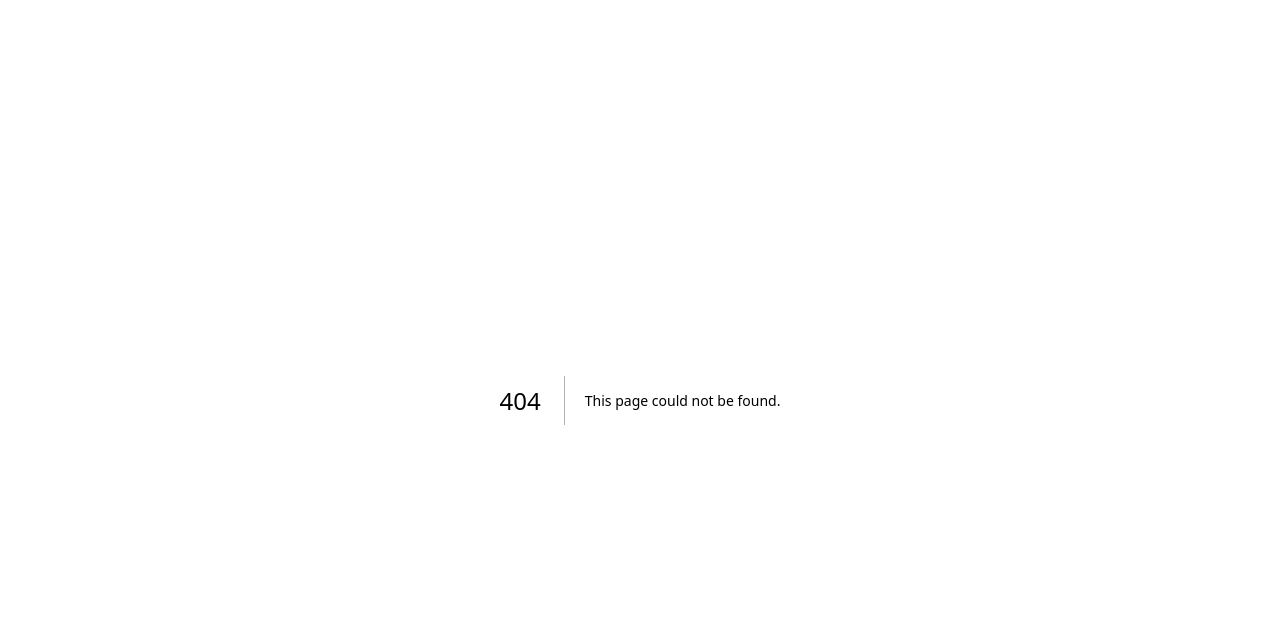
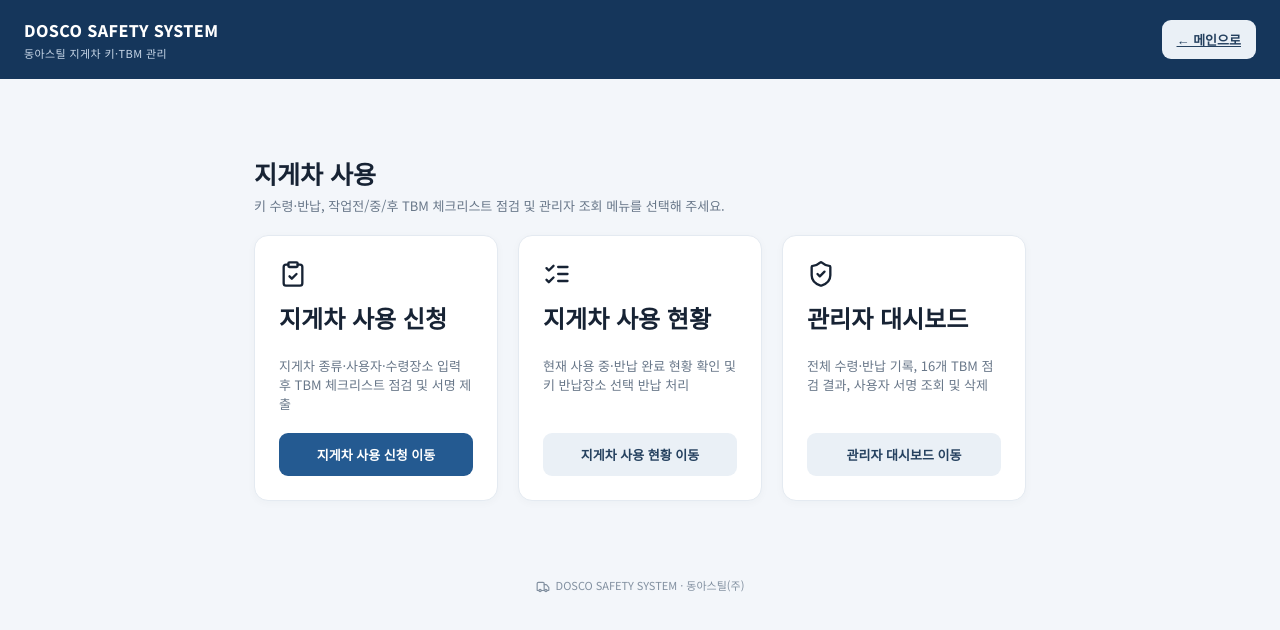
Before and after one commit to seongchangbaik-ship-it/DOSCO_TBM_SYSTEM, a Next.js app: page /forklift-main in a window 1280 px wide. Before the commit this address had no page. Shown: the top 630 px of the page. Built offline with nearby package versions, Linux system fonts and the light colour scheme.

Commit message:
Move forklift sub-menus into /forklift-main hub

```diff
--- /dev/null
+++ b/app/forklift-main/page.tsx
@@ -0,0 +1,114 @@
+import Link from "next/link";
+import { Truck, ClipboardCheck, ListChecks, ShieldCheck } from "lucide-react";
+
+export default function ForkliftMainPage() {
+  return (
+    <>
+      <header className="topbar">
+        <div className="brand">
+          DOSCO SAFETY SYSTEM
+          <small>동아스틸 지게차 키·TBM 관리</small>
+        </div>
+        <Link href="/" className="btn secondary">
+          ← 메인으로
+        </Link>
+      </header>
+
+      <main className="shell" style={{ maxWidth: 820, paddingTop: 48 }}>
+        <div className="pagehead">
+          <div>
+            <h1>지게차 사용</h1>
+            <div className="muted">
+              키 수령·반납, 작업전/중/후 TBM 체크리스트 점검 및 관리자 조회 메뉴를 선택해 주세요.
+            </div>
+          </div>
+        </div>
+
+        <div
+          className="grid"
+          style={{
+            gridTemplateColumns: "repeat(auto-fit, minmax(240px, 1fr))",
+            gap: 20,
+          }}
+        >
+          <div
+            className="card"
+            style={{ padding: 24, display: "flex", flexDirection: "column" }}
+          >
+            <ClipboardCheck size={28} />
+            <h2 style={{ marginTop: 12, marginBottom: 8 }}>지게차 사용 신청</h2>
+            <p className="muted" style={{ marginBottom: 20 }}>
+              지게차 종류·사용자·수령장소 입력 후 TBM 체크리스트 점검 및 서명 제출
+            </p>
+            <Link
+              className="btn"
+              href="/forklift"
+              style={{
+                display: "block",
+                textAlign: "center",
+                textDecoration: "none",
+                padding: "12px 14px",
+                marginTop: "auto",
+              }}
+            >
+              지게차 사용 신청 이동
+            </Link>
+          </div>
+
+          <div
+            className="card"
+            style={{ padding: 24, display: "flex", flexDirection: "column" }}
+          >
+            <ListChecks size={28} />
+            <h2 style={{ marginTop: 12, marginBottom: 8 }}>지게차 사용 현황</h2>
+            <p className="muted" style={{ marginBottom: 20 }}>
+              현재 사용 중·반납 완료 현황 확인 및 키 반납장소 선택 반납 처리
+            </p>
+            <Link
+              className="btn secondary"
+              href="/forklift/status"
+              style={{
+                display: "block",
+                textAlign: "center",
+                textDecoration: "none",
+                padding: "12px 14px",
+                marginTop: "auto",
+              }}
+            >
+              지게차 사용 현황 이동
+            </Link>
+          </div>
+
+          <div
+            className="card"
+            style={{ padding: 24, display: "flex", flexDirection: "column" }}
+          >
+            <ShieldCheck size={28} />
+            <h2 style={{ marginTop: 12, marginBottom: 8 }}>관리자 대시보드</h2>
+            <p className="muted" style={{ marginBottom: 20 }}>
+              전체 수령·반납 기록, 16개 TBM 점검 결과, 사용자 서명 조회 및 삭제
+            </p>
+            <Link
+              className="btn secondary"
+              href="/forklift/admin"
+              style={{
+                display: "block",
+                textAlign: "center",
+                textDecoration: "none",
+                padding: "12px 14px",
+                marginTop: "auto",
+              }}
+            >
+              관리자 대시보드 이동
+            </Link>
+          </div>
+        </div>
+
+        <div className="footer" style={{ marginTop: 48 }}>
+          <Truck size={14} style={{ verticalAlign: "middle", marginRight: 6 }} />
+          DOSCO SAFETY SYSTEM · 동아스틸(주)
+        </div>
+      </main>
+    </>
+  );
+}
```
Also changed, not shown: app/page.tsx (+15 -57 lines).
